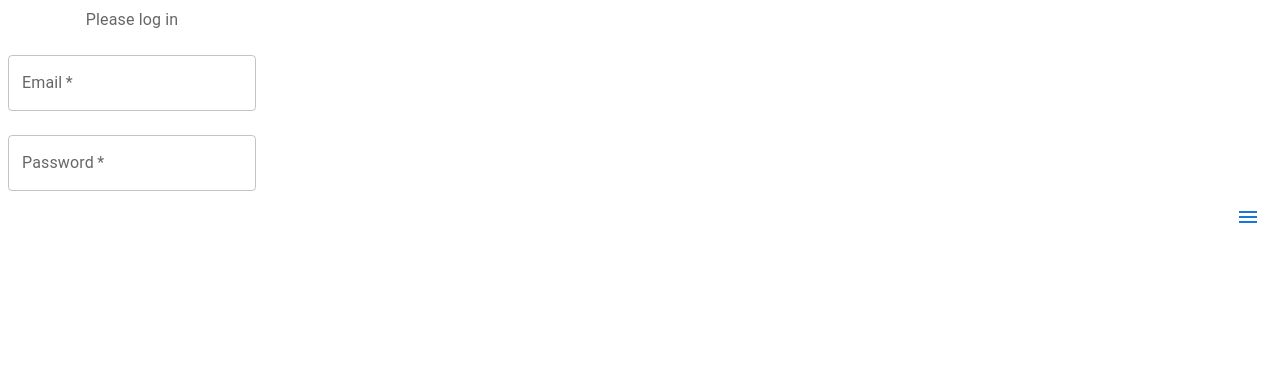
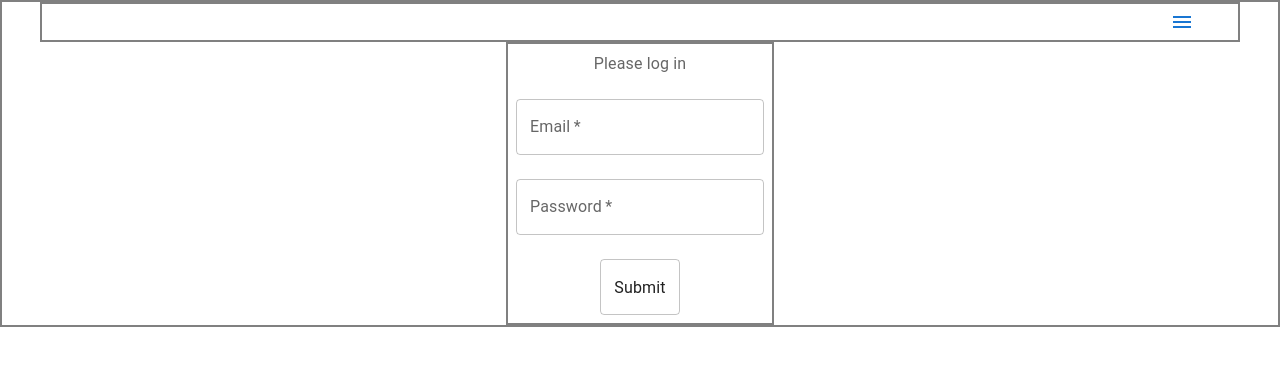
Before and after one commit to z0r0v/sc-test, a React (Create React App) app: page / in a window 1280 px wide. Shown: the top 366 px of the page. Built offline with nearby package versions, Linux system fonts and the light colour scheme.

Commit message:
Users, auth
### Added: autorisations for users; Formick component. ### Started form login

```diff
--- a/package.json
+++ b/package.json
@@ -14,6 +14,7 @@
     "@types/node": "^16.18.91",
     "@types/react": "^18.2.73",
     "@types/react-dom": "^18.2.23",
+    "formik": "^2.4.5",
     "react": "^18.2.0",
     "react-dom": "^18.2.0",
     "react-scripts": "5.0.1",
--- a/src/App.tsx
+++ b/src/App.tsx
@@ -9,10 +9,14 @@ import UserList from "./components/pages/UserList/UserList";
 import AuditeLog from "./components/pages/AuditeLog/AuditeLog";
 import { Person } from "@mui/icons-material";
 import MailIcon from "@mui/icons-material/Mail";
+import LoginIcon from "@mui/icons-material/Login";
 import HomeRepairServiceIcon from "@mui/icons-material/HomeRepairService";
 import RemoveRedEyeIcon from "@mui/icons-material/RemoveRedEye";
 import ListAltIcon from "@mui/icons-material/ListAlt";
-import Box from '@mui/material/Box';
+import Box from "@mui/material/Box";
+import Login from "./components/login";
+import Auth from "./lib/auth";
+import appContext from './lib/AppContext';
 
 export type PageItem = {
   name: string;
@@ -20,8 +24,10 @@ export type PageItem = {
   href: string;
   component: JSX.Element;
 };
-function App() {
-  const pages: PageItem[] = [
+
+
+export default class App extends React.Component <any, any>{
+   pages: PageItem[] = [
     {
       name: "User's list",
       icon: <Person />,
@@ -44,7 +50,7 @@ function App() {
       name: "Review's",
       icon: <RemoveRedEyeIcon />,
       href: "ManageReviews",
-      component:<ManageReviews /> ,
+      component: <ManageReviews />,
     },
     {
       name: "Audite Log's",
@@ -52,17 +58,46 @@ function App() {
       href: "AuditeLog",
       component: <AuditeLog />,
     },
+    {
+      name: "Login",
+      icon: <LoginIcon />,
+      href: "/",
+      component: <Login />,
+    },
   ];
 
+   private constructor(props: any) {
+     super(props);
+     appContext.auth = new Auth();
+   }
+
+   getPath = () => {
+    if(appContext === null ||
+      appContext.auth == null ||
+      appContext.auth.getUser().type === null) {
+        return '/'
+    }
+
+    if(appContext.auth.getUser().type === 'us') {
+      return 'SendMessage'
+    }
+
+    if(appContext.auth.getUser().type === 'ed') {
+      return 'ManageReviews'
+    }
+
+    return '/'
+  }
+
+  render() {
     return (
       <div className="App">
-      <header className="App-header">
-      </header>
+        <header className="App-header"></header>
         <Box>
           <BrowserRouter>
             <Routes>
-            <Route path="/" element={<Layout pages={pages as PageItem[]} />}>
-              {pages.map((page, index) => {
+              <Route path={this.getPath()} element={<Layout pages={this.pages as PageItem[]} />}>
+                {this.pages.map((page, index) => {
                   const { href, component } = page;
                   return (
                     <Route path={href} key={index} index element={component} />
@@ -75,5 +110,4 @@ function App() {
       </div>
     );
   }
-
-export default App;
+}
--- a/src/components/Layout.tsx
+++ b/src/components/Layout.tsx
@@ -3,8 +3,10 @@ import React from "react";
 import {
   Box,
   Button,
+  Container,
   Divider,
-  Drawer, Grid,
+  Drawer,
+  Grid,
   Link,
   List,
   ListItem,
@@ -13,8 +15,7 @@ import {
   ListItemText,
 } from "@mui/material";
 import { PageItem } from "../App";
-import MenuIcon from '@mui/icons-material/Menu';
-import Login from "./login/index";
+import MenuIcon from "@mui/icons-material/Menu";
 
 type State = {
   isOpen: boolean;
@@ -46,9 +47,13 @@ export default class Layout extends React.Component<IProps> {
           {this.props.pages.map((item, index) => {
             const { name, icon, href } = item;
             return (
-              <ListItem key={index} disablePadding selected={window.location.pathname.slice(1) === href}>
+              <ListItem
+                key={index}
+                disablePadding
+                selected={window.location.pathname.slice(1) === href}
+              >
                 <Link
-                  width={'100%'}
+                  width={"100%"}
                   href={href}
                   underline="none"
                   color="inherit"
@@ -67,10 +72,10 @@ export default class Layout extends React.Component<IProps> {
     );
   };
 
-  render() {
+  render(): JSX.Element {
     return (
-        <Box>
-          <Login/>
+      <Box sx={{ border: "2px solid grey" }}>
+        <Container sx={{ border: "2px solid grey" }}>
           <Grid
             container
             direction="row"
@@ -82,19 +87,23 @@ export default class Layout extends React.Component<IProps> {
                 this.toggleDrawer();
               }}
             >
-              <MenuIcon/>
+              <MenuIcon />
             </Button>
           </Grid>
-          <Drawer  anchor={'right'}
-                   open={this.state.isOpen}
-                   onClose={() => {
-                     this.toggleDrawer();
-                   }}
+        </Container>
+        <Container>
+          <Drawer
+            anchor={"right"}
+            open={this.state.isOpen}
+            onClose={() => {
+              this.toggleDrawer();
+            }}
           >
             {this.DrawerList()}
           </Drawer>
           <Outlet />
-        </Box>
+        </Container>
+      </Box>
     );
   }
 }
--- a/src/components/login/index.tsx
+++ b/src/components/login/index.tsx
@@ -1,14 +1,39 @@
 import React from "react";
 import { Box, FormControl, Grid, TextField } from "@mui/material";
-import FormLabel from '@mui/material/FormLabel';
+import FormLabel from "@mui/material/FormLabel";
+import appContext from "../../lib/AppContext";
+import { Formik } from 'formik';
 
 export default class Login extends React.Component {
+  private onSubmit = (): void => {
+    console.log('debug:', this);
+    appContext.auth?.signIn();
+  };
+
   render() {
     return (
-    <Box sx={{ '& > :not(style)': { m: 1 } }} component="form">
-      <FormControl variant="standard">
       <Grid
-          container spacing={3}
+        container
+        direction="row"
+        justifyContent="center"
+        alignItems="center"
+      >
+        <Box
+          sx={{ "& > :not(style)": { m: 1 }, border: "2px solid grey" }}
+          component="form"
+        >
+
+          <FormControl
+            variant="standard"
+            color="primary"
+            onSubmit={() => {
+              this.onSubmit();
+            }}
+          >
+            {!appContext.auth?.getUser().id !== null ? (
+              <Grid
+                container
+                spacing={3}
                 direction="column"
                 justifyContent="flex-end"
                 alignItems="center"
@@ -16,28 +41,42 @@ render() {
                 <Grid item xs={6}>
                   <FormLabel>Please log in</FormLabel>
                 </Grid>
-
                 <Grid item xs={6}>
                   <TextField
-              type={'email'}
+                    type={"email"}
                     required
                     id="outlined-required"
                     label="Email"
-              placeholder={'email@mail.com'}
+                    placeholder={"email@mail.com"}
                   />
                 </Grid>
                 <Grid item xs={6}>
                   <TextField
-              type={'password'}
+                    type={"password"}
                     required
                     id="outlined-required"
                     label="Password"
-              placeholder={'enter password'}
+                    placeholder={"enter password"}
                   />
                 </Grid>
+                <Grid item xs={12}>
+                  <TextField color={'success'} type={"submit"} required id="outlined-required" />
                 </Grid>
+              </Grid>
+            ): <Grid
+              container
+              spacing={3}
+              direction="column"
+              justifyContent="flex-end"
+              alignItems="center"
+            >
+              <Grid item xs={12}>
+                <TextField value='Log Out' color={'success'} type={"submit"} required id="outlined-required" />
+              </Grid>
+            </Grid>}
           </FormControl>
         </Box>
+      </Grid>
     );
   }
 }
--- a/src/index.tsx
+++ b/src/index.tsx
@@ -1,8 +1,8 @@
 import React from "react";
 import ReactDOM from "react-dom/client";
 import "./index.css";
+import reportWebVitals from "./reportWebVitals";
 import App from "./App";
-import reportWebVitals from "./reportWebVitals";
 
 const root = ReactDOM.createRoot(
   document.getElementById("root") as HTMLElement,
--- /dev/null
+++ b/src/lib/AppContext.ts
@@ -0,0 +1,7 @@
+import Auth from "./auth";
+
+export type AppContext = {
+  auth: Auth | null
+};
+const appContext: AppContext = {auth: null};
+export default appContext;
--- /dev/null
+++ b/src/lib/auth/User.ts
@@ -0,0 +1,76 @@
+import Auth from "./index";
+
+type Data = {
+  id: string | null;
+  type: string | null;
+  email: string | null;
+};
+
+export default class User {
+  private auth: Auth;
+  private readonly userKey: string = "User_Data";
+
+  private data: Data = {
+    id: null,
+    type: null,
+    email: null,
+  };
+
+  constructor(auth: Auth) {
+    this.auth = auth;
+  }
+
+  get id(): string | null {
+    return this.data.id;
+  }
+
+  set id(value) {
+    this.data.id = value;
+    this.setUserToStorage();
+  }
+
+  get type(): string | null {
+    return this.data.type;
+  }
+
+  set type(value) {
+    this.data.type = value;
+    this.setUserToStorage();
+  }
+
+  get email(): string | null {
+    return this.data.email;
+  }
+
+  set email(value) {
+    this.data.email = value;
+    this.setUserToStorage();
+  }
+
+  public async setAllAttributes(user: Data) {
+    this.data = user;
+    await this.setUserToStorage();
+  }
+
+  public init() {
+    const userJson = this.getUserFromStorage();
+    if (userJson !== null) {
+      const user = JSON.parse(this.getUserFromStorage());
+      this.setAllAttributes(user);
+      return true
+    }
+    return false
+  }
+  private setToStorage(key: string, data: string) {
+    localStorage.setItem(key, data);
+  }
+  private setUserToStorage() {
+    return this.setToStorage(this.userKey, JSON.stringify(this.data));
+  }
+  private getFromStorage(key: string): string {
+    return <string>localStorage.getItem(key);
+  }
+  private getUserFromStorage(): string {
+    return this.getFromStorage(this.userKey);
+  }
+}
--- /dev/null
+++ b/src/lib/auth/index.ts
@@ -0,0 +1,25 @@
+import User from "./User";
+
+export default class Auth {
+  private user: User = new User(this);
+
+  public signIn() {
+
+    if(this.user.init()) {
+      return;
+    }
+
+    if(!this.user.init()){
+        console.log('debug:', 123);
+    }
+  }
+
+
+  public signOut() {
+    localStorage.removeItem('User_Data');
+  }
+
+  public getUser(): User {
+    return this.user;
+  }
+}
--- a/src/users.json
+++ b/src/users.json
@@ -3,13 +3,13 @@
     "user": {
       "id": "01",
       "type": "us",
-      "email": "User",
+      "email": "User@mail.ru",
       "password": 123
     },
     "editor": {
       "id": "02",
       "type": "ed",
-      "email": "Editor",
+      "email": "Editor@mail.ru",
       "password": 321
     }
   }
```
Also changed, not shown: src/models/Editor.ts (deleted, +0 -10 lines), src/models/User.ts (deleted, +0 -9 lines), .eslintrc.js, 1 other file (tests, documents, lock files or other folders). Lines whose indentation alone changed are shown as unchanged.
